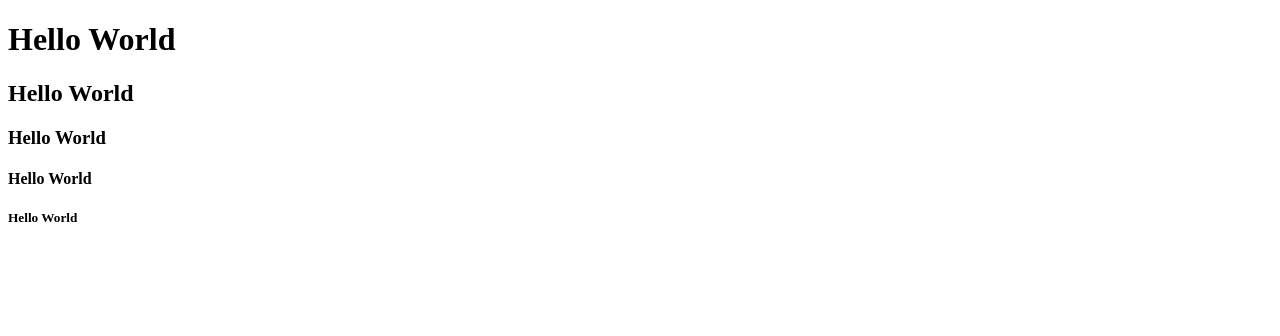
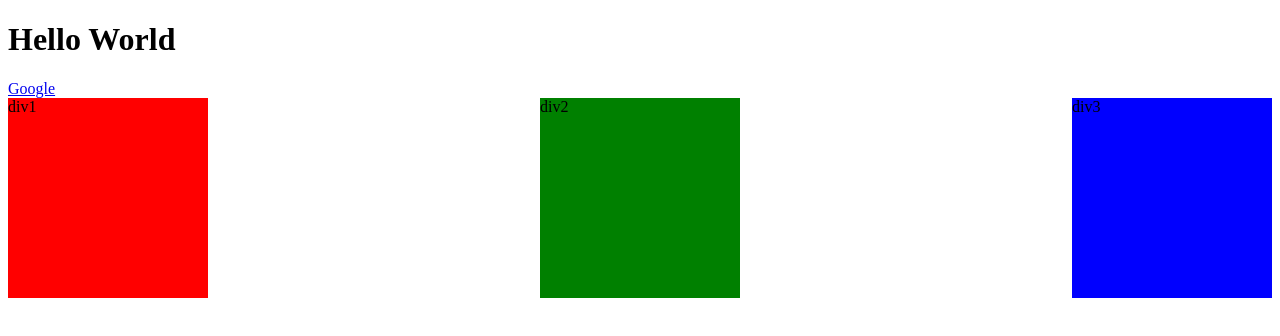
Before and after one commit to themarjanz/c-bangladesh, a plain HTML site: page index.html in a window 1280 px wide. Drawn offline with Linux system fonts and the light colour scheme.

Commit message:
parent added

```diff
--- a/index.html
+++ b/index.html
@@ -7,14 +7,32 @@
     <meta name="viewport" content="width=device-width, initial-scale=1.0">
     <title>Bangladesh</title>
     <link rel="shortcut icon" href="images/logo.png" type="image/x-icon">
+    <link rel="stylesheet" href="style.css">
 </head>
 
 <body>
     <h1>Hello World</h1>
-    <h2>Hello World</h2>
+    <a target="blank" href="https://www.google.com/">Google</a>
+
+    <!-- <h2>Hello World</h2>
     <h3>Hello World</h3>
     <h4>Hello World</h4>
-    <h5>Hello World</h5>
+    <h5>Hello World</h5> -->
+
+    <!-- <div class="parent">
+        <div class="green">
+            <div class="red">
+
+            </div>
+        </div>
+
+    </div> -->
+
+    <div class="parent">
+        <div class="div1">div1</div>
+        <div class="div2">div2</div>
+        <div class="div3">div3</div>
+    </div>
 
 
 
--- a/style.css
+++ b/style.css
@@ -0,0 +1,38 @@
+/* .green{
+    width: 400px;
+    background-color: green;
+    height: 200px;
+    position: absolute;
+}
+.red{
+    width: 120px;
+    height: 120px;
+    border-radius: 100px;
+    background-color: red;
+    margin: auto;
+    margin-top: 40px;
+} */
+
+.div1{
+    width: 200px;
+    height: 200px;
+    background-color: red;
+}
+
+.div2{
+    width: 200px;
+    height: 200px;
+    background-color: green;
+}
+
+.div3{
+    width: 200px;
+    height: 200px;
+    background-color: blue;
+}
+
+.parent{
+    display: flex;
+    align-items: center;
+    justify-content: space-between;
+}
```
